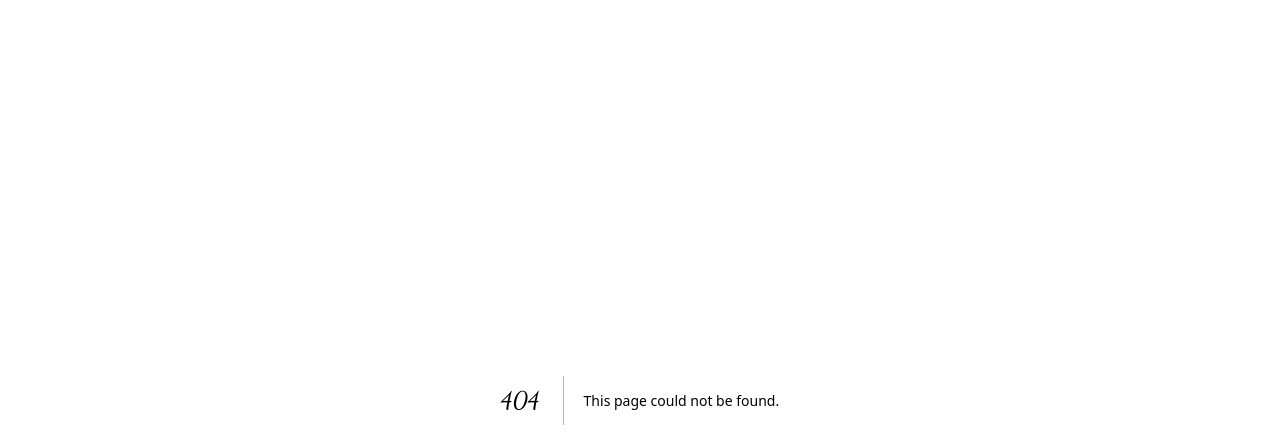
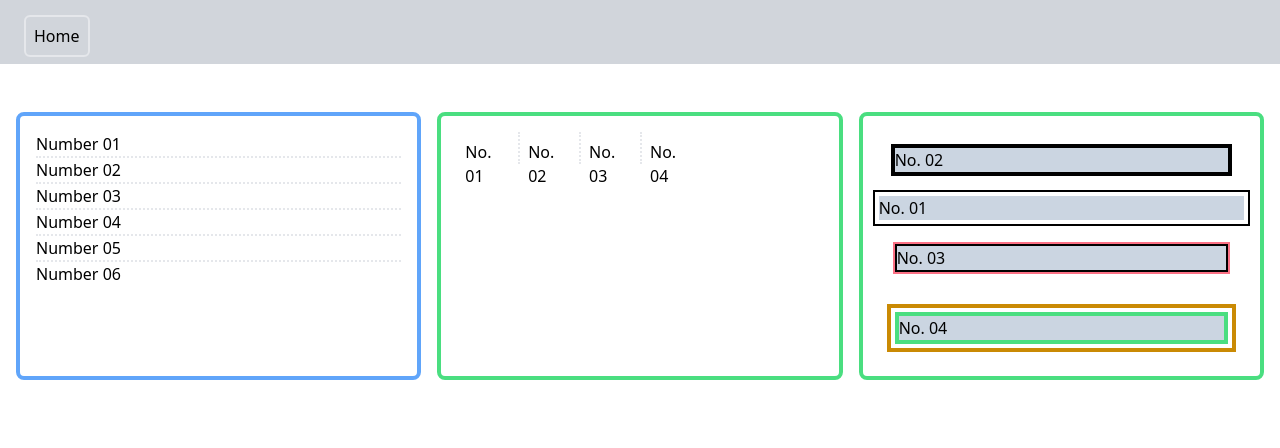
Before and after one commit to m-atique/tailwind, a Next.js app in the folder tailwind-series/: page /devide in a window 1280 px wide. Before the commit this address had no page. Shown: the top 448 px of the page. Built offline with nearby package versions, Linux system fonts and the light colour scheme; a web font is replaced by a local one.

Commit message:
outline devide and rings

```diff
--- /dev/null
+++ b/tailwind-series/src/app/devide/page.tsx
@@ -0,0 +1,40 @@
+import Link from "next/link"
+export default function Devide() {
+    return (
+        <div>
+            <div className=" bg-gray-300 h-16  fixed w-full top-0 left-0">
+                <div className="m-6">
+                    <Link className=' p-2 border-2 rounded-md hover:bg-blue-200' href='/'>Home</Link>
+                </div>
+            </div>
+
+
+            <div className="grid grid-cols-3 mt-24 p-4 gap-4 rounded-lg">
+                <div className= "border-4 border-blue-400  divide-dotted divide-y-2  hover:divide-red-800 rounded-lg p-4 ">
+                    <div>Number 01</div>
+                    <div>Number 02</div>
+                    <div>Number 03</div>
+                    <div>Number 04</div>
+                    <div>Number 05</div>
+                    <div>Number 06</div>
+                </div>
+                <div className= " grid grid-cols-6 border-4 border-green-400  divide-dotted divide-x-2  hover:divide-red-800 rounded-lg p-4 ">
+                    <div className = "h-8 p-2">No. 01</div>
+                    <div className = "h-8 p-2">No. 02</div>
+                    <div className = "h-8 p-2">No. 03</div>
+                    <div className = "h-8 p-2">No. 04</div>
+                </div>
+                <div className= " grid grid-cols-1 gap-2 border-4 border-green-400   rounded-lg p-4 ">
+                    <div className="m-4 outline outline-4 bg-slate-300">No. 02</div>
+                    <div className="outline outline-offset-4 outline-2 bg-slate-300">No. 01</div>
+                    <div className="m-4 border-2 border-black  ring-2 ring-rose-400  bg-slate-300">No. 03</div>
+                    <div className="m-4 border-4 border-green-400 ring-offset-4 ring-4 ring-yellow-600 bg-slate-300">No. 04</div>
+                </div>
+
+
+
+
+            </div>
+        </div>
+    )
+}
--- a/tailwind-series/src/app/page.tsx
+++ b/tailwind-series/src/app/page.tsx
@@ -13,6 +13,8 @@ export default function Home() {
      <Link className ='rounded-lg  m-4 p-4 border-4 border-red-400 bg-yellow-300' href='/flex'>Flex</Link>
      <Link className ='rounded-lg  m-4 p-4 border-4 border-red-400 bg-sky-400' href='/grids'>Grids</Link>
      <Link className ='rounded-lg  m-4 p-4 border-4 border-red-400 bg-pink-400' href='/layout'>Layout</Link>
+     <Link className ='rounded-lg  m-4 p-4 border-4 border-red-400 bg-violet-400' href='/devide'>Devide and Rings</Link>
+
     </div>
   )
 }
```
